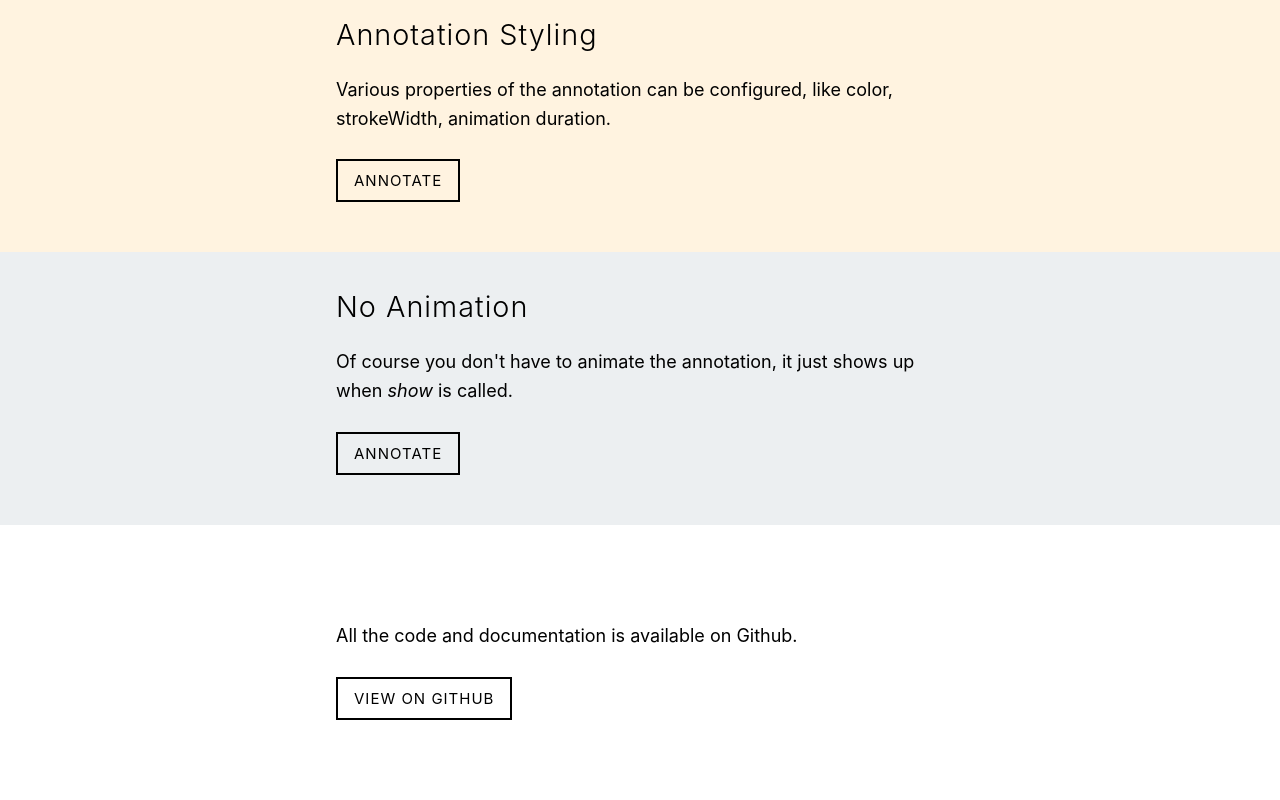
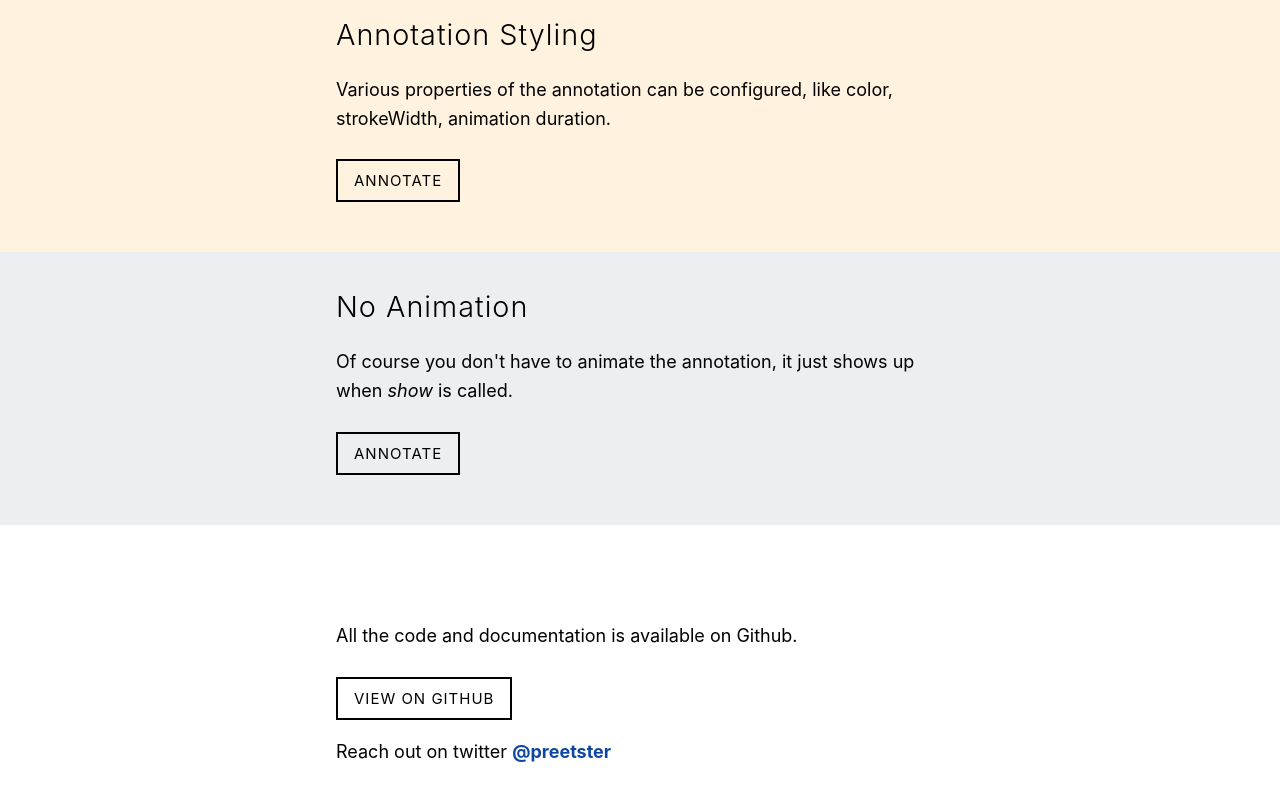
Before and after one commit to rough-stuff/rough-notation-web, a website: page index.html in a window 1280 px wide. Shown: the part 2381-3181 px from the top of the page. Before the commit the page ends 3151 px from the top, so only its background shows below. Drawn offline with Linux system fonts and the light colour scheme.

Commit message:
Dev (#3)
* .

* .

* use newer build

* .

* .

* .

```diff
--- a/index.html
+++ b/index.html
@@ -223,6 +223,10 @@
             <button>View on Github</button>
           </a>
         </p>
+        <p>
+          Reach out on twitter <a style="color: #0d47a1; font-weight: bold;" href="https://twitter.com/preetster"
+            target="_blank" rel="noopener">@preetster</a>
+        </p>
       </div>
     </section>
   </main>
```
